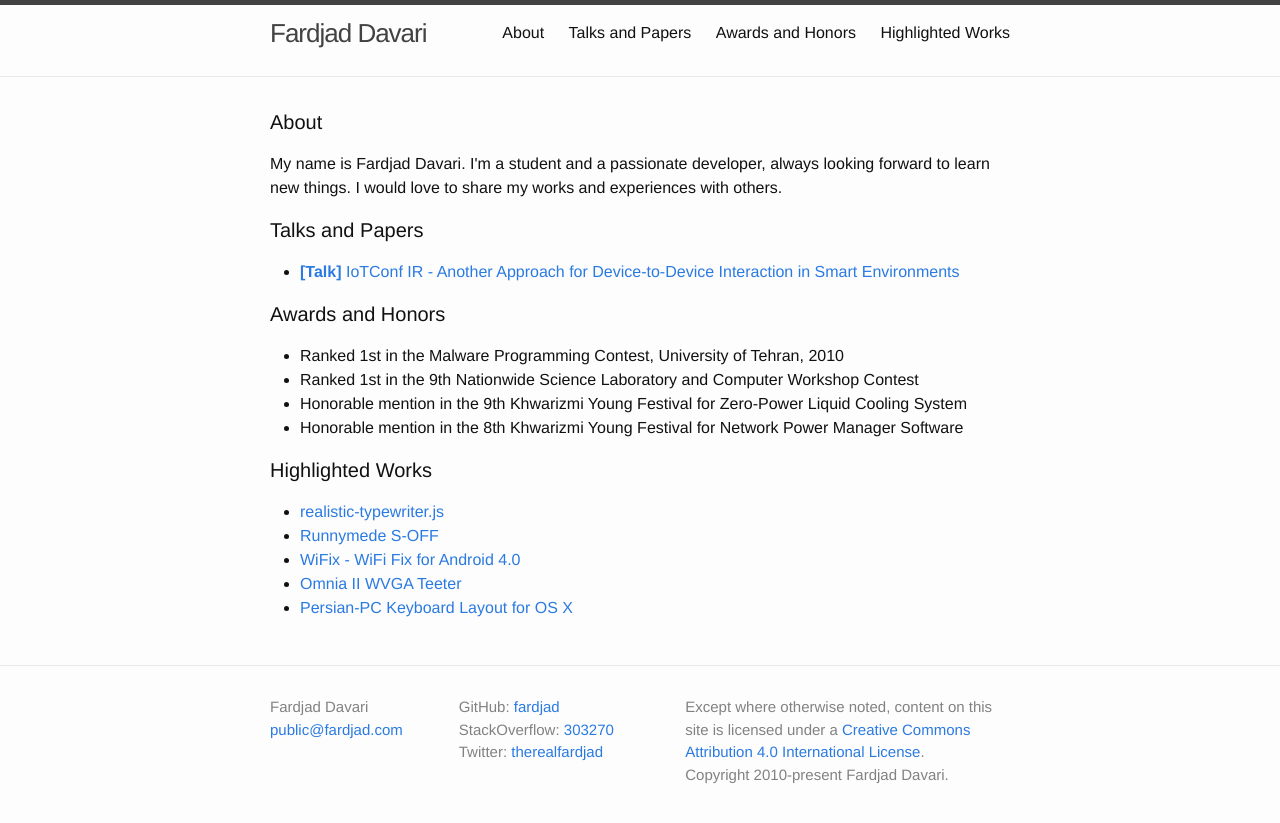
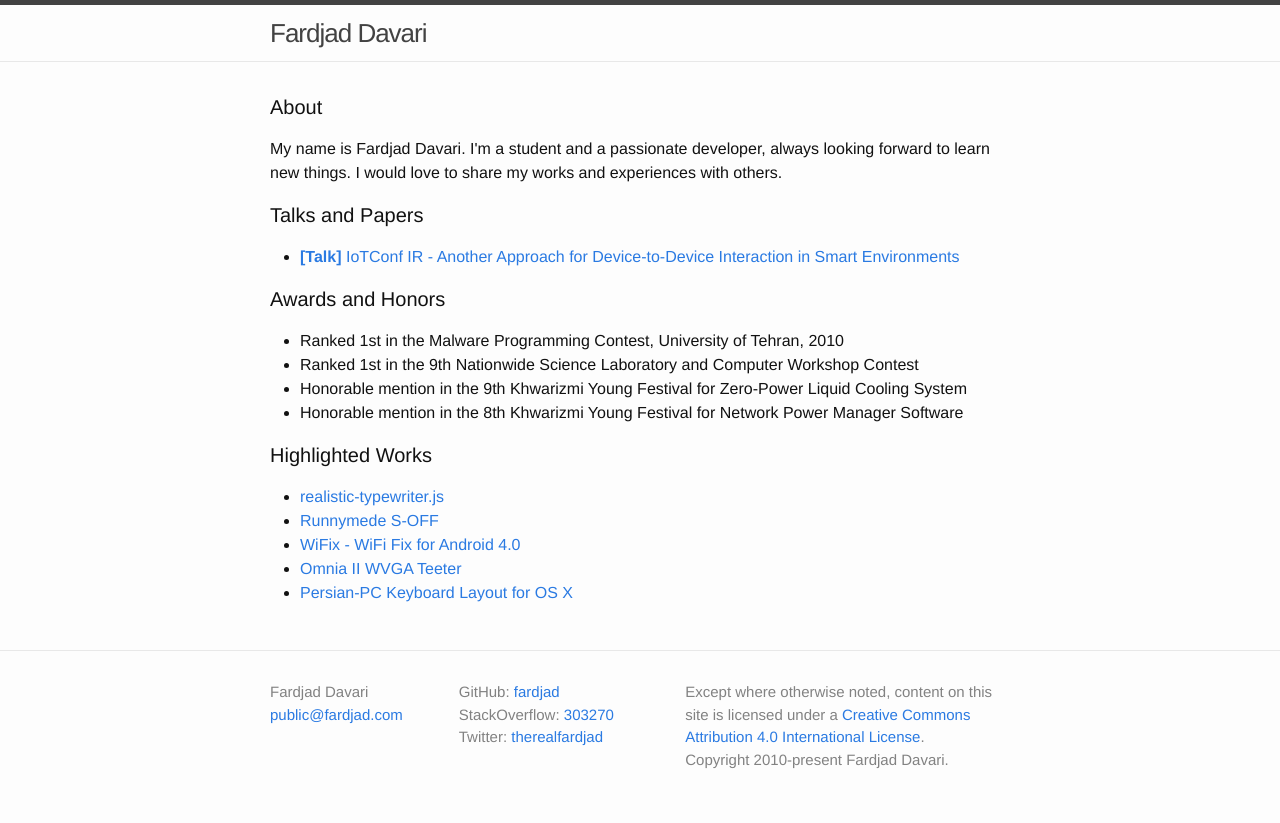
Before and after one commit to fardjad/fardjad.github.io, a Jekyll site: the page built from index.html, in a window 1280 px wide. Shown: the top 823 px of the page. Built offline with Jekyll 4.4.1, drawn with Linux system fonts in a browser that asks for light colours; some of the changed lines change nothing that is shown.

Commit message:
Hide navbar

```diff
--- a/_includes/header.html
+++ b/_includes/header.html
@@ -1,6 +1,8 @@
 <header class="site-header">
   <div class="wrapper">
     <a class="site-title" href="{{ site.baseurl }}/">{{ site.title }}</a>
+    {% comment %}
+    <!-- Hide site-nav for now -->
     <nav class="site-nav">
       <a href="#" class="menu-icon">
         <svg viewBox="0 0 18 15">
@@ -12,15 +14,13 @@
       <div class="trigger">
         <ul>
           <li><a href="{{ site.baseurl }}/#about">About</a></li>
-          {% comment %}
-          <!-- Hide Blog Posts link until we have some blog posts -->
           <li><a href="{{ site.baseurl }}/#blog">Blog Posts</a></li>
-          {% endcomment %}
           <li><a href="{{ site.baseurl }}/#talks-and-papers">Talks and Papers</a></li>
           <li><a href="{{ site.baseurl }}/#awards-and-honors">Awards and Honors</a></li>
           <li><a href="{{ site.baseurl }}/#highlighted-works">Highlighted Works</a></li>
         </ul>
       </div>
     </nav>
+    {% endcomment %}
   </div>
 </header>
```
